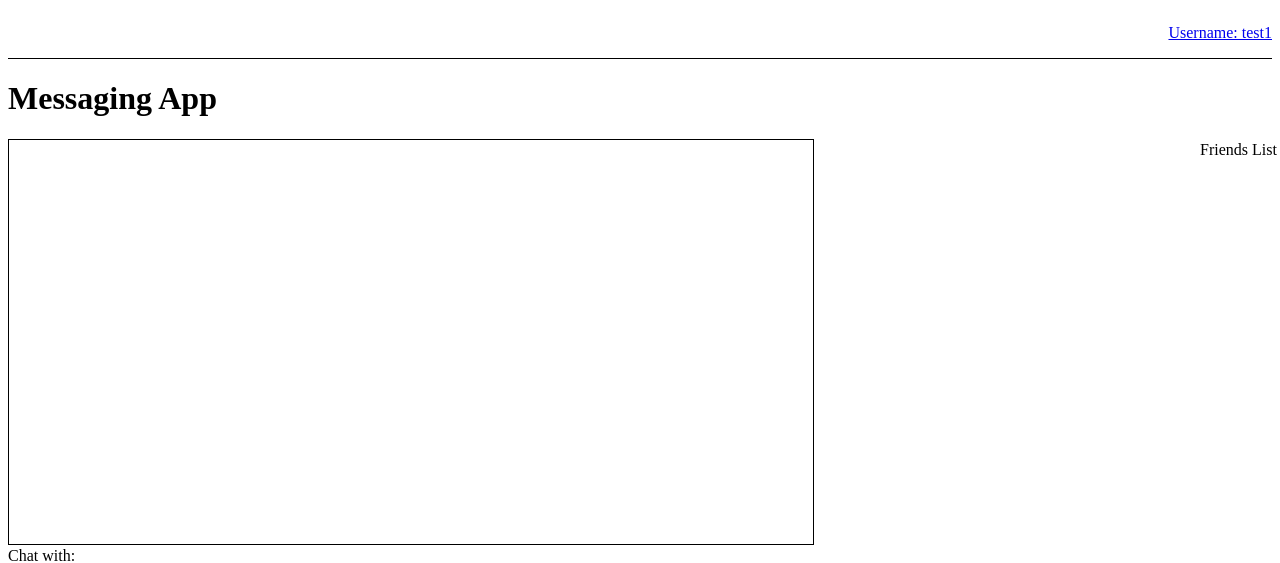
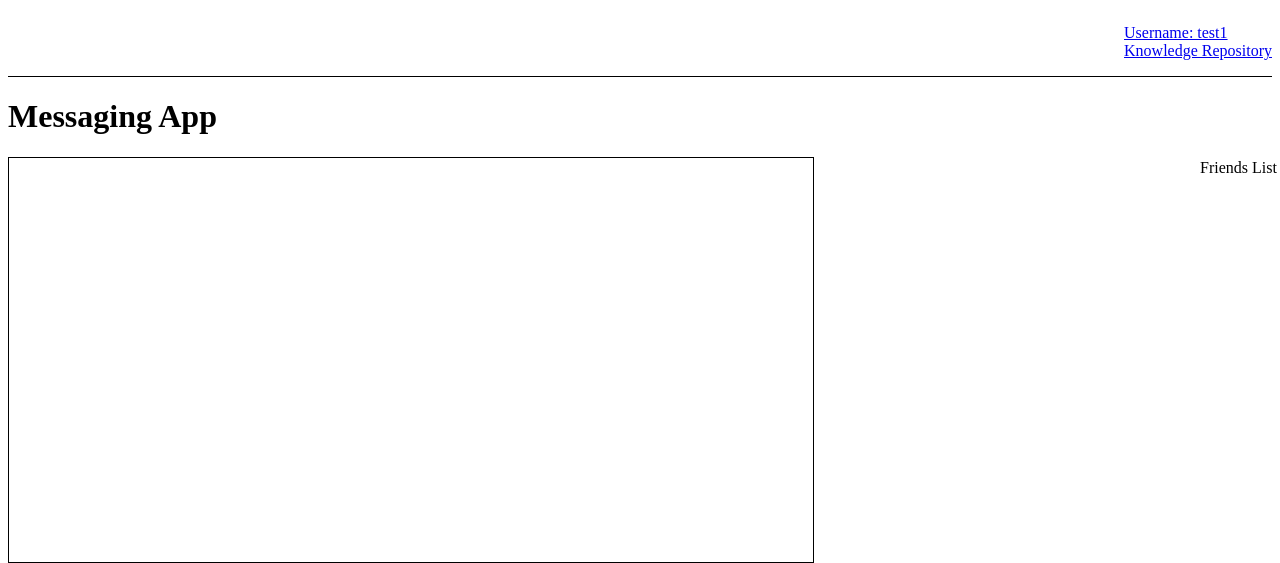
Before and after one commit to clia6547/INFO2222-Scaffold-5b, a Flask app: page /home in a window 1280 px wide. Shown: the top 563 px of the page. Run offline with Flask 3, Linux system fonts and the light colour scheme; a user stored in the database is signed in; some libraries are stand-ins or nearby versions.

Commit message:
Knowledge Repository

```diff
--- a/templates/home.jinja
+++ b/templates/home.jinja
@@ -46,6 +46,9 @@
     <ol style="float: right">
         <li style="display: block;">
             <a href="/profile/{{ username }}">Username: {{ username }}</a>
+        </li>
+        <li style="display: block;">
+            <a href="/knowledge-repository">Knowledge Repository</a>
         </li>
     </ol>
 </nav>
```
Also changed, not shown: database/main.db.
